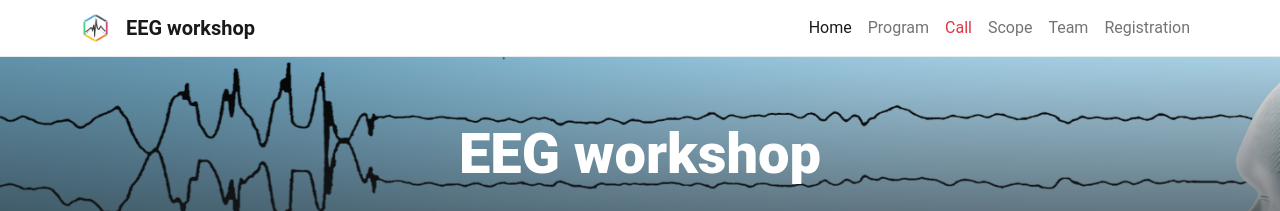
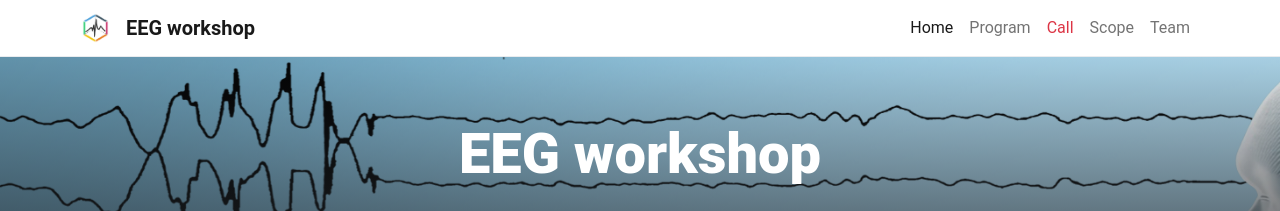
Before and after one commit to biomedepi/eegworkshop, a Jekyll site: the page built from pages/home.md, in a window 1280 px wide. Shown: the top 211 px of the page. Built offline with Jekyll 4.4.1, drawn with Linux system fonts in a browser that asks for light colours.

Commit message:
Update navigation.yml

```diff
--- a/_data/navigation.yml
+++ b/_data/navigation.yml
@@ -10,5 +10,3 @@
   href: true
 - text: Team
   href: true
-- text: Registration
-  href: true
```
